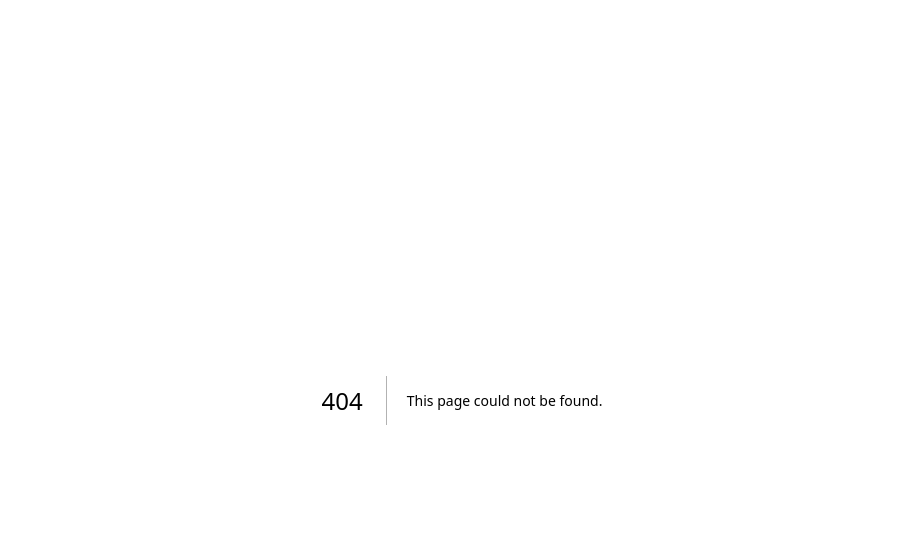
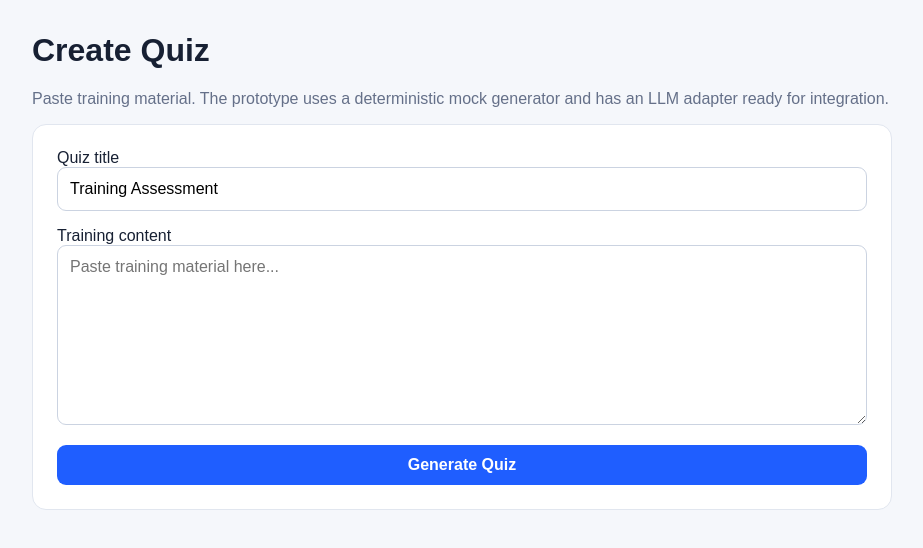
Before and after one commit to rishik35/quiz-pipeline, a Next.js app: page /trainer/upload in a window 1280 px wide. Before the commit this address had no page. Shown: the top 548 px of the page, without its empty margins (178-1101 px from the left). Built offline with nearby package versions, Linux system fonts and the light colour scheme.

Commit message:
feat: add trainer quiz creation page

```diff
--- /dev/null
+++ b/app/trainer/upload/page.tsx
@@ -0,0 +1,33 @@
+"use client";
+import { FormEvent, useState } from "react";
+
+export default function UploadPage() {
+  const [title, setTitle] = useState("Training Assessment");
+  const [content, setContent] = useState("");
+  const [message, setMessage] = useState("");
+  const [loading, setLoading] = useState(false);
+
+  async function submit(e: FormEvent) {
+    e.preventDefault(); setMessage("");
+    if (!content.trim()) { setMessage("Enter training content first."); return; }
+    setLoading(true);
+    try {
+      const res = await fetch("/api/quizzes", { method:"POST", headers:{"Content-Type":"application/json"}, body:JSON.stringify({ title, content }) });
+      const data = await res.json();
+      if (!res.ok) throw new Error(data.error || "Failed to create quiz");
+      window.location.href = `/learner/quiz/${data.id}`;
+    } catch (e) { setMessage(e instanceof Error ? e.message : "Something went wrong."); }
+    finally { setLoading(false); }
+  }
+
+  return <main className="container">
+    <h1>Create Quiz</h1>
+    <p className="muted">Paste training material. The prototype uses a deterministic mock generator and has an LLM adapter ready for integration.</p>
+    <form className="card grid" onSubmit={submit}>
+      <label>Quiz title<input type="text" value={title} onChange={e=>setTitle(e.target.value)} /></label>
+      <label>Training content<textarea placeholder="Paste training material here..." value={content} onChange={e=>setContent(e.target.value)} /></label>
+      {message && <p className="error">{message}</p>}
+      <button className="btn" disabled={loading}>{loading ? "Generating..." : "Generate Quiz"}</button>
+    </form>
+  </main>;
+}
```
